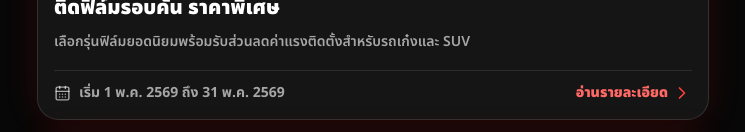
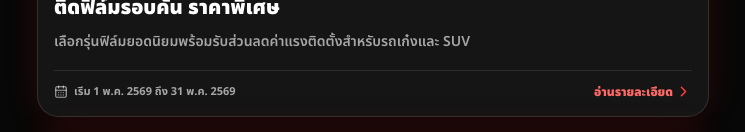
Before and after one commit to fulltank-garage/Fulltankgarage-Promotion, a React (Vite) app: page / in a window 1280 px wide. Shown: the part 782-914 px from the top of the page, without its empty margins (267-1012 px from the left). Built offline with nearby package versions, Linux system fonts and the light colour scheme; no server answers.

Commit message:
fix: keep promotion footer inline

```diff
--- a/src/App.tsx
+++ b/src/App.tsx
@@ -226,14 +226,14 @@ function PromotionCard({
           <p className="mt-2 text-sm font-semibold leading-6 text-white/62">
             {promotion.description}
           </p>
-          <div className="mt-4 flex items-center justify-between gap-3 border-t border-white/10 pt-3">
-            <div className="flex items-center gap-2 text-sm font-bold text-white/62">
-              <CalendarDays size={17} />
-              {promotion.dateRange}
+          <div className="mt-4 flex min-w-0 items-center justify-between gap-2 border-t border-white/10 pt-3">
+            <div className="flex min-w-0 items-center gap-1.5 text-[11px] font-bold leading-none text-white/62">
+              <CalendarDays className="shrink-0" size={14} />
+              <span className="truncate whitespace-nowrap">{promotion.dateRange}</span>
             </div>
-            <div className="flex items-center gap-1 text-sm font-black text-[#ff6965]">
+            <div className="flex shrink-0 items-center gap-0.5 whitespace-nowrap text-[12px] font-black leading-none text-[#ff6965]">
               อ่านรายละเอียด
-              <ChevronRight className="text-[#ff403b]" size={20} />
+              <ChevronRight className="text-[#ff403b]" size={17} />
             </div>
           </div>
         </div>
```
